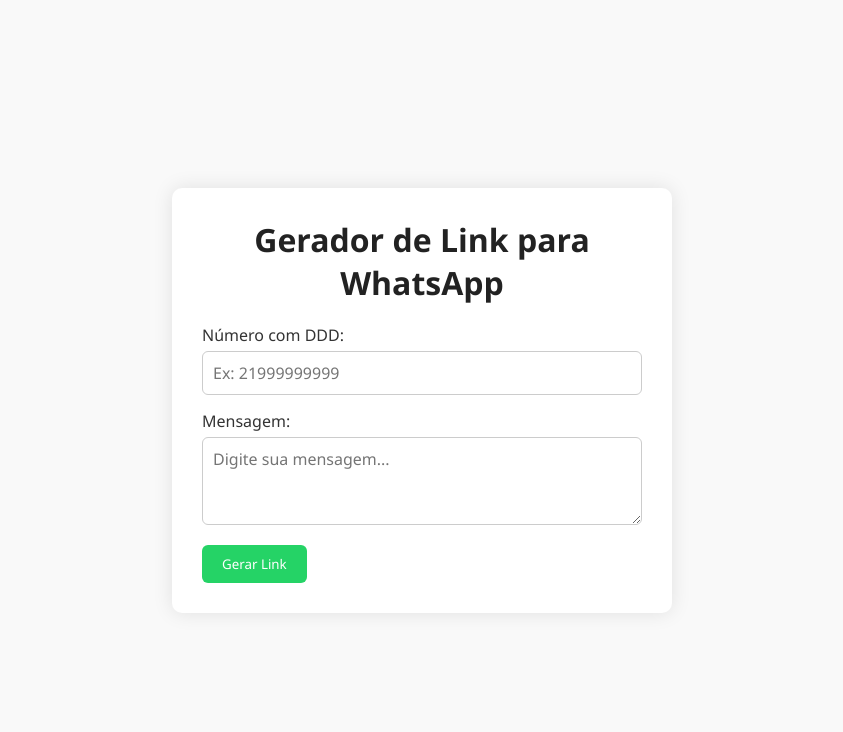
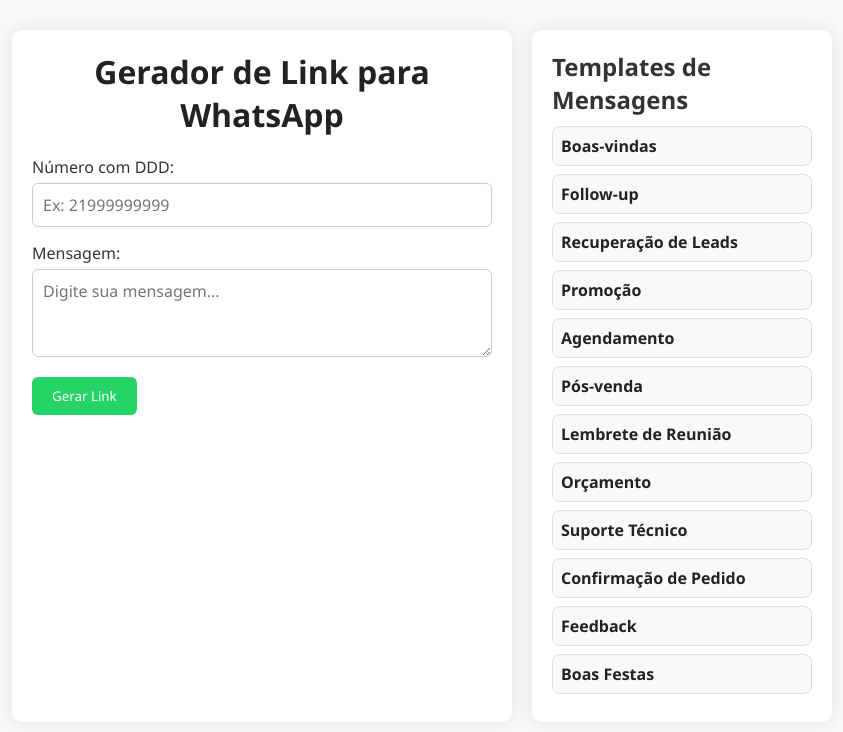
Before and after one commit to feelipe001/afrozap, a plain HTML site: page index.html in a window 1280 px wide. Shown: the whole page, without its empty margins (218-1061 px from the left). Drawn offline with Linux system fonts and the light colour scheme.

Commit message:
Add files via upload

```diff
--- a/index.html
+++ b/index.html
@@ -8,6 +8,7 @@
 </head>
 <body>
   <div class="container">
+    <div class="main">
       <h1>Gerador de Link para WhatsApp</h1>
 
       <label for="numero">Número com DDD:</label>
@@ -37,6 +38,23 @@
       </div>
     </div>
 
+    <div class="templates">
+      <h2>Templates de Mensagens</h2>
+      <div class="template" onclick="preencherTemplate('👋 Olá! Obrigado por entrar em contato. Como posso ajudar você hoje?')"><strong>Boas-vindas</strong></div>
+      <div class="template" onclick="preencherTemplate('Oi! Estou acompanhando nosso último contato. Ficou alguma dúvida sobre o que conversamos?')"><strong>Follow-up</strong></div>
+      <div class="template" onclick="preencherTemplate('🔄 Vi que você demonstrou interesse em nossos serviços. Gostaria de retomar nossa conversa?')"><strong>Recuperação de Leads</strong></div>
+      <div class="template" onclick="preencherTemplate('🔥 OFERTA ESPECIAL\nAproveite nossa promoção!\n\nUse o código PROMO10 e ganhe 10% OFF')"><strong>Promoção</strong></div>
+      <div class="template" onclick="preencherTemplate('📅 Gostaria de agendar um horário?\n\nHorários disponíveis:\n✓ 9h às 10h\n✓ 14h às 15h\n✓ 16h às 17h')"><strong>Agendamento</strong></div>
+      <div class="template" onclick="preencherTemplate('✨ Como foi sua experiência com nosso produto/serviço?\n\nSua opinião é muito importante!')"><strong>Pós-venda</strong></div>
+      <div class="template" onclick="preencherTemplate('⏰ Lembrete da nossa reunião\n\nData: [data]\nHorário: [horário]\nLink: [link]')"><strong>Lembrete de Reunião</strong></div>
+      <div class="template" onclick="preencherTemplate('💰 Orçamento\n\nData: [data]\nHorário: [horário]\nLink: [link]')"><strong>Orçamento</strong></div>
+      <div class="template" onclick="preencherTemplate('🔧 Suporte Técnico\n\nPara agilizar seu atendimento, descreva:\n1. Qual problema está enfrentando?\n2. Desde quando ocorre?\n3. Já tentou alguma solução?')"><strong>Suporte Técnico</strong></div>
+      <div class="template" onclick="preencherTemplate('🛍️ Pedido Confirmado!\n\nNúmero do pedido: #[número]\nStatus: Em processamento\nPrevisão de entrega: [data]\n\nObrigado pela preferência! 🙏')"><strong>Confirmação de Pedido</strong></div>
+      <div class="template" onclick="preencherTemplate('⭐ Sua opinião é importante!\n\nComo você avalia nosso atendimento?\n1 - Ruim\n2 - Regular\n3 - Bom\n4 - Muito Bom\n5 - Excelente')"><strong>Feedback</strong></div>
+      <div class="template" onclick="preencherTemplate('🎄 Feliz Natal e Próspero Ano Novo!\n\nQue 2025 seja repleto de realizações e momentos especiais.\n\nAtenciosamente, [Sua Empresa]')"><strong>Boas Festas</strong></div>
+    </div>
+  </div>
+
   <script src="script.js"></script>
 </body>
 </html>
--- a/script.js
+++ b/script.js
@@ -36,3 +36,8 @@ function limpar() {
   document.getElementById('resultado').style.display = 'none';
   document.getElementById('preview').style.display = 'none';
 }
+
+function preencherTemplate(texto) {
+  document.getElementById('mensagem').value = texto;
+  gerarLink();
+}
--- a/style.css
+++ b/style.css
@@ -8,18 +8,22 @@
 body {
   background-color: #f9f9f9;
   color: #333;
-  min-height: 100vh;
-  display: flex;
-  justify-content: center;
-  align-items: center;
 }
 
 .container {
+  display: flex;
+  gap: 20px;
+  padding: 30px;
+  flex-wrap: wrap;
+  justify-content: center;
+}
+
+.main {
   background: #fff;
-  padding: 30px;
+  padding: 20px;
   border-radius: 10px;
   max-width: 500px;
-  width: 90%;
+  width: 100%;
   box-shadow: 0 0 20px rgba(0,0,0,0.1);
 }
 
@@ -100,3 +104,43 @@ button:hover {
   font-size: 11px;
   color: gray;
 }
+
+.templates {
+  background: #fff;
+  padding: 20px;
+  border-radius: 10px;
+  max-width: 300px;
+  width: 100%;
+  box-shadow: 0 0 20px rgba(0,0,0,0.1);
+  height: fit-content;
+}
+
+.templates h2 {
+  margin-bottom: 10px;
+}
+
+.template {
+  background-color: #f9f9f9;
+  border: 1px solid #ddd;
+  border-radius: 8px;
+  padding: 8px;
+  margin-bottom: 8px;
+  cursor: pointer;
+  transition: 0.2s;
+}
+
+.template:hover {
+  background-color: #e9e9e9;
+}
+
+.template strong {
+  color: #222;
+  display: block;
+}
+
+@media(max-width: 768px) {
+  .container {
+    flex-direction: column;
+    align-items: center;
+  }
+}
```
Lines whose indentation alone changed are shown as unchanged.
